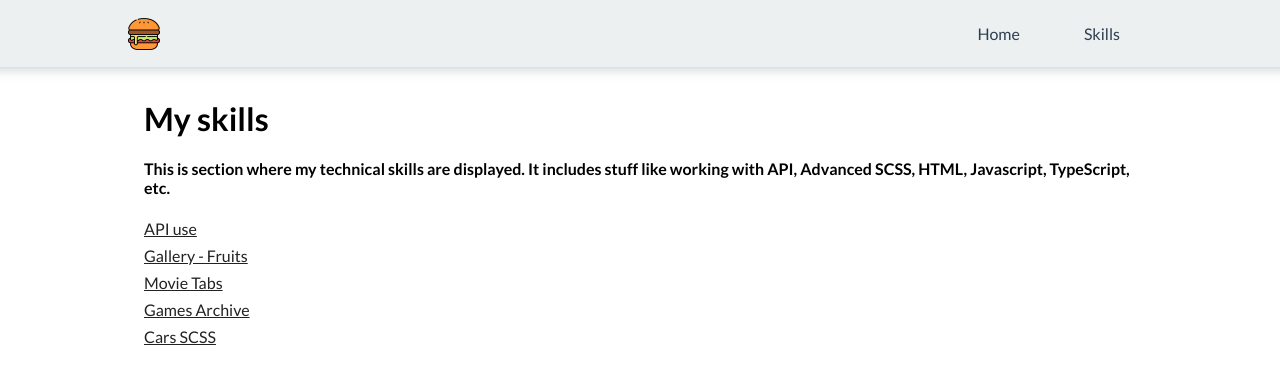
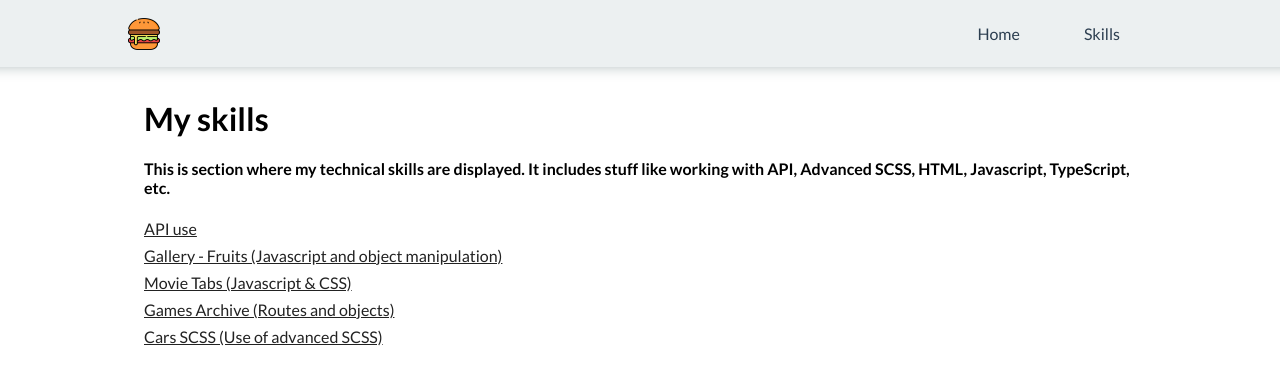
Before and after one commit to ivan110501/portfolio_ivan, a React (Vite) app: page /skills in a window 1280 px wide. Shown: the top 384 px of the page. Built offline with nearby package versions, Linux system fonts and the light colour scheme; a web font is replaced by a local one.

Commit message:
descriptions

```diff
--- a/src/data/skills.ts
+++ b/src/data/skills.ts
@@ -7,19 +7,19 @@ export const vjezbeLinks: LinkType[] = [
   },
 
   {
-    label: "Gallery - Fruits",
+    label: "Gallery - Fruits (Javascript and object manipulation)",
     href: "/gallery",
   },
   {
-    label: "Movie Tabs",
+    label: "Movie Tabs (Javascript & CSS)",
     href: "/tabs",
   },
   {
-    label: "Games Archive",
+    label: "Games Archive (Routes and objects)",
     href: "/games",
   },
   {
-    label: "Cars SCSS",
+    label: "Cars SCSS (Use of advanced SCSS)",
     href: "/cars",
   },
 ];
```
